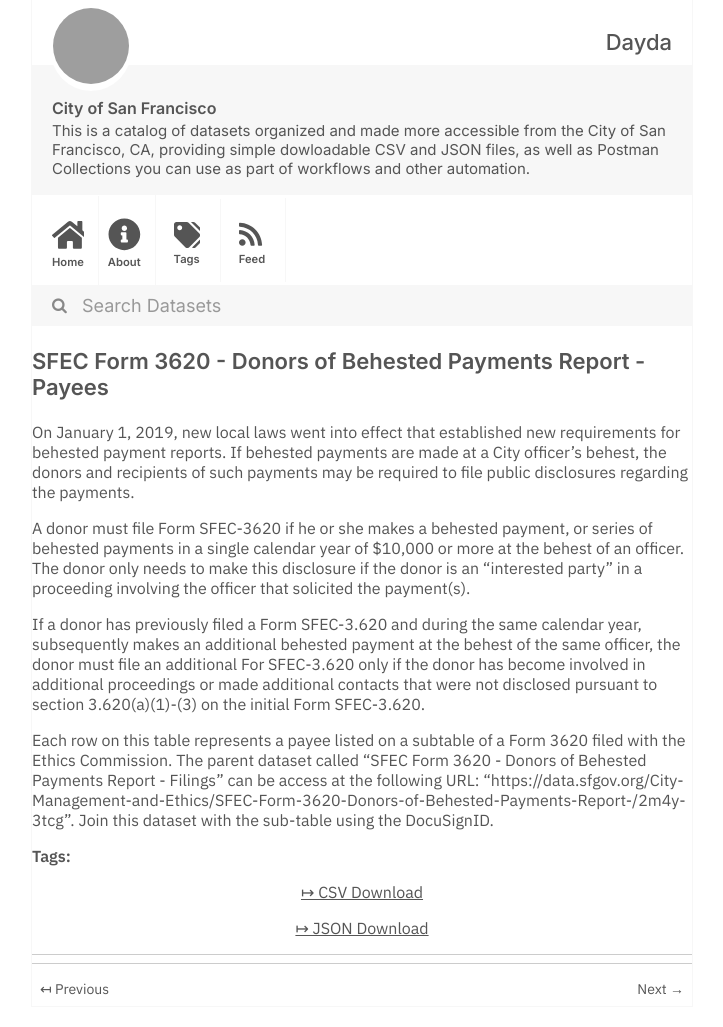
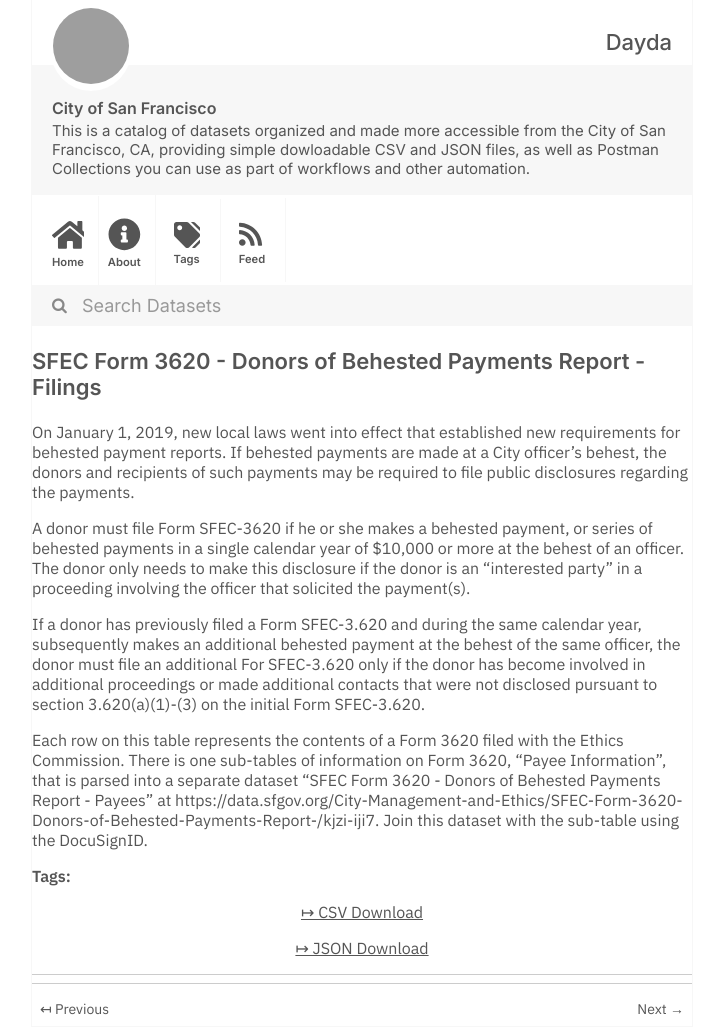
Before and after one commit to dayda-entities/city-of-san-francisco, a Jekyll site: the page built from _posts/2020-11-10-sfec-form-3620-donors-of-behes.md, in a window 1280 px wide, cut to the strip 0-1027 px from the top of the page. Shown: the whole strip, without its empty margins (278-1001 px from the left). Built offline with Jekyll 4.4.1, drawn with Linux system fonts in a browser that asks for light colours; part of the change alters nothing that is shown; grey boxes are pictures that could not be loaded.

Commit message:
Publish Data

```diff
--- a/_posts/2020-11-10-sfec-form-3620-donors-of-behes.md
+++ b/_posts/2020-11-10-sfec-form-3620-donors-of-behes.md
@@ -1,14 +1,14 @@
 ---
-title: SFEC Form 3620 - Donors of Behested Payments Report - Payees
-created: '2020-11-10T16:56:43.950066'
-modified: '2020-11-10T16:56:43.950075'
+title: SFEC Form 3620 - Donors of Behested Payments Report - Filings
+created: '2020-11-10T16:56:05.404901'
+modified: '2020-11-10T16:56:05.404909'
 state: active
 type: dataset
 tags: []
 groups:
   - Local Government
-csv_url: 'https://data.sfgov.org/api/views/kjzi-iji7/rows.csv?accessType=DOWNLOAD'
-json_url: 'https://data.sfgov.org/api/views/kjzi-iji7/rows.json?accessType=DOWNLOAD'
+csv_url: 'https://data.sfgov.org/api/views/2m4y-3tcg/rows.csv?accessType=DOWNLOAD'
+json_url: 'https://data.sfgov.org/api/views/2m4y-3tcg/rows.json?accessType=DOWNLOAD'
 layout: post
 
 ---
@@ -18,4 +18,4 @@ A donor must file Form SFEC-3620 if he or she makes a behested payment, or serie
 
 If a donor has previously filed a Form SFEC-3.620 and during the same calendar year, subsequently makes an additional behested payment at the behest of the same officer, the donor must file an additional For SFEC-3.620 only if the donor has become involved in additional proceedings or made additional contacts that were not disclosed pursuant to section 3.620(a)(1)-(3) on the initial Form SFEC-3.620.
 
-Each row on this table represents a payee listed on a subtable of a Form 3620 filed with the Ethics Commission. The parent dataset called "SFEC Form 3620 - Donors of Behested Payments Report - Filings" can be access at the following URL: "https://data.sfgov.org/City-Management-and-Ethics/SFEC-Form-3620-Donors-of-Behested-Payments-Report-/2m4y-3tcg". Join this dataset with the sub-table using the DocuSignID.
+Each row on this table represents the contents of a Form 3620 filed with the Ethics Commission. There is one sub-tables of information on Form 3620, "Payee Information", that is parsed into a separate dataset "SFEC Form 3620 - Donors of Behested Payments Report - Payees" at https://data.sfgov.org/City-Management-and-Ethics/SFEC-Form-3620-Donors-of-Behested-Payments-Report-/kjzi-iji7. Join this dataset with the sub-table using the DocuSignID.
```
